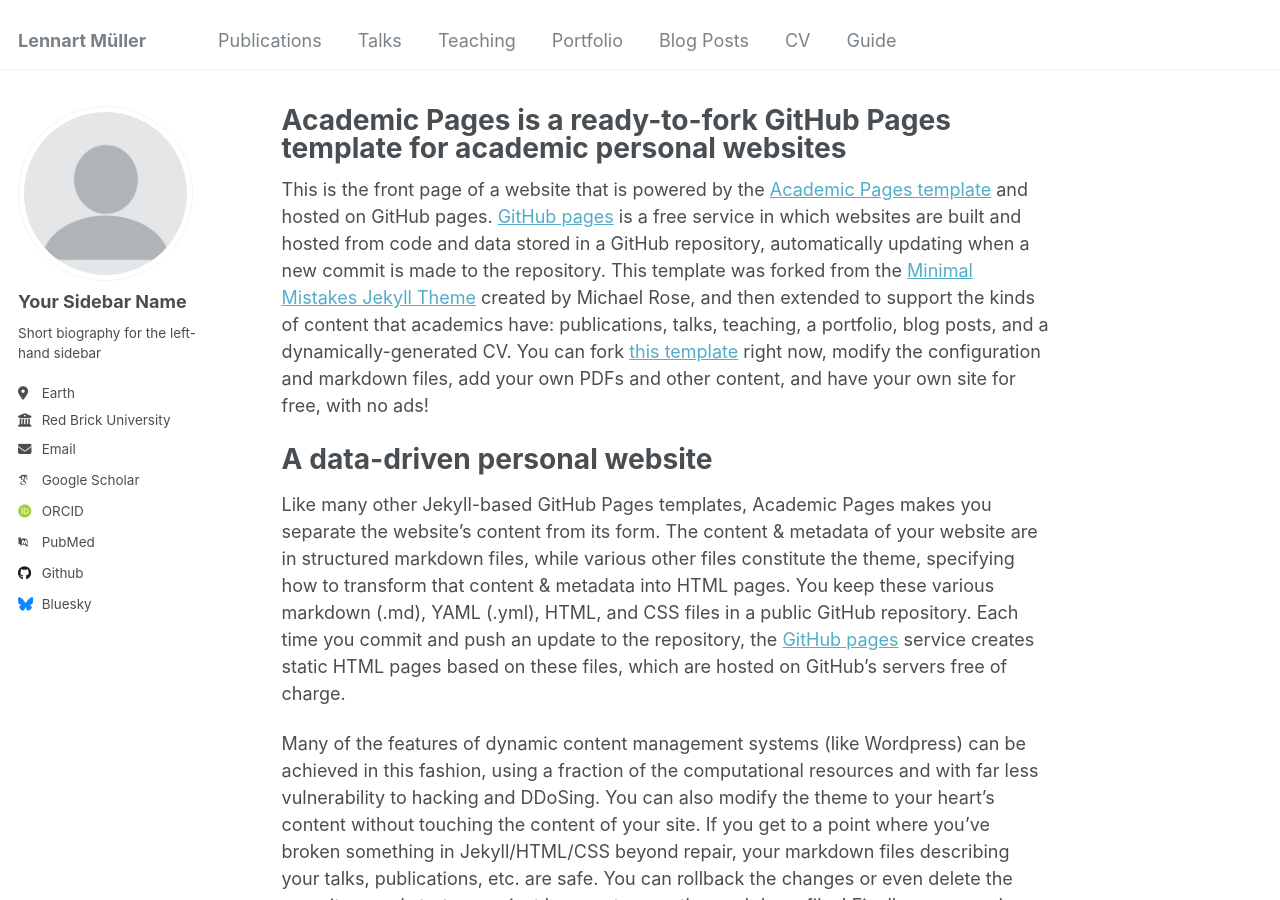
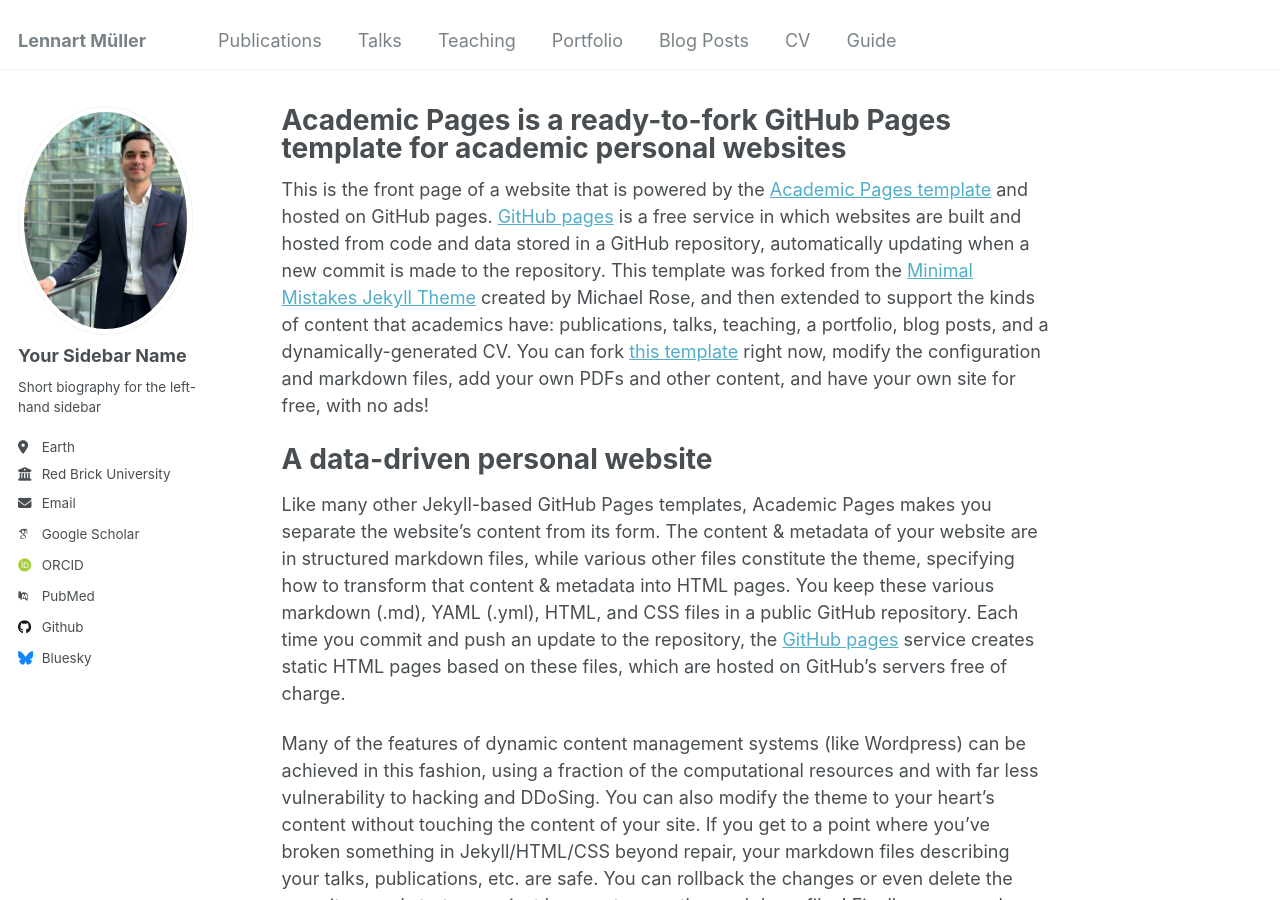
Before and after one commit to lennartmueller123/lennartmueller123.github.io, a Jekyll site: the page built from _pages/about.md, in a window 1280 px wide and 900 px high. Built offline with Jekyll 4.4.1, drawn with Linux system fonts in a browser that asks for light colours; some web fonts are replaced.

Commit message:
profile pic

```diff
--- a/_config.yml
+++ b/_config.yml
@@ -21,7 +21,7 @@
 #               Additional customization can be done by editing /_includes/author-profile.html
 author:
   # Biographic information
-  avatar           : "profile.png"
+  avatar           : "Profile.jpeg"
   name             : "Your Sidebar Name"
   pronouns         : # example: "she/her"
   bio              : "Short biography for the left-hand sidebar"
```
Also changed, not shown: images/Profile.jpeg (added), 2 other files.
